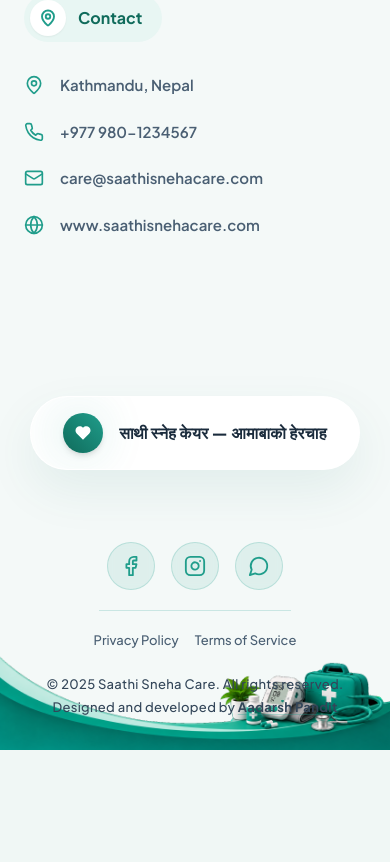
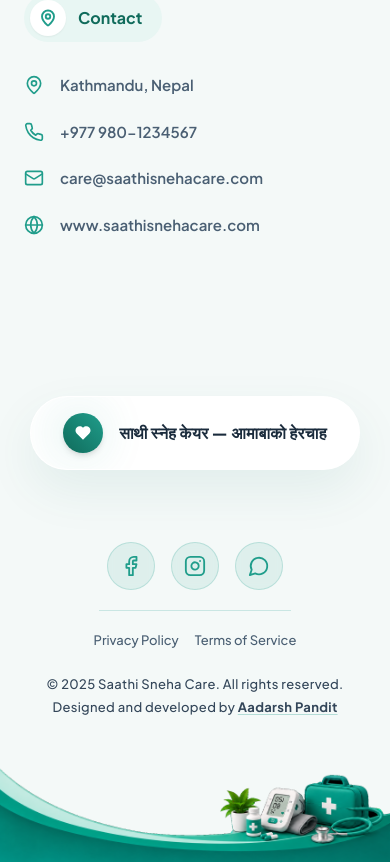
Before and after one commit to Aadarshttech/Saathi-Sneha-Frontend, a Next.js app: page / in a window 390 px wide. Shown: the part 8394-9256 px from the top of the page. Before the commit the page ends 9144 px from the top, so only its background shows below. Built offline with nearby package versions, Linux system fonts and the light colour scheme; a web font is replaced by a local one.

Commit message:
style: increase mobile footer bottom padding to prevent graphic overlap

```diff
--- a/src/app/page.tsx
+++ b/src/app/page.tsx
@@ -1187,7 +1187,7 @@
         </div>
 
         {/* Bottom: Social Icons, Copyright & Nepali Text */}
-        <div className="relative z-20 w-full px-6 md:px-12 pb-8 mt-auto pt-[120px] md:pt-[180px] flex flex-col md:flex-row items-center justify-between gap-10 md:gap-0">
+        <div className="relative z-20 w-full px-6 md:px-12 pb-36 md:pb-8 mt-auto pt-[120px] md:pt-[180px] flex flex-col md:flex-row items-center justify-between gap-10 md:gap-0">
 
            {/* Left: Social Icons, Links + Copyright */}
            <div className="flex flex-col items-center md:items-start gap-5 w-full md:w-1/3">
```
